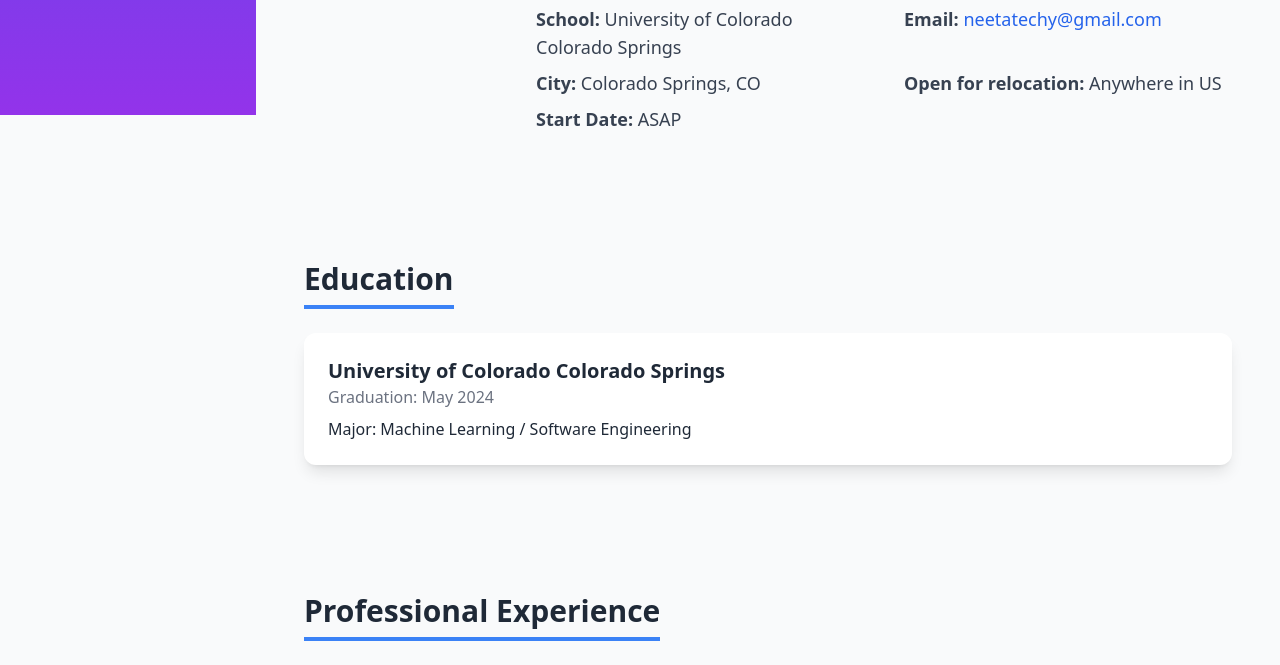
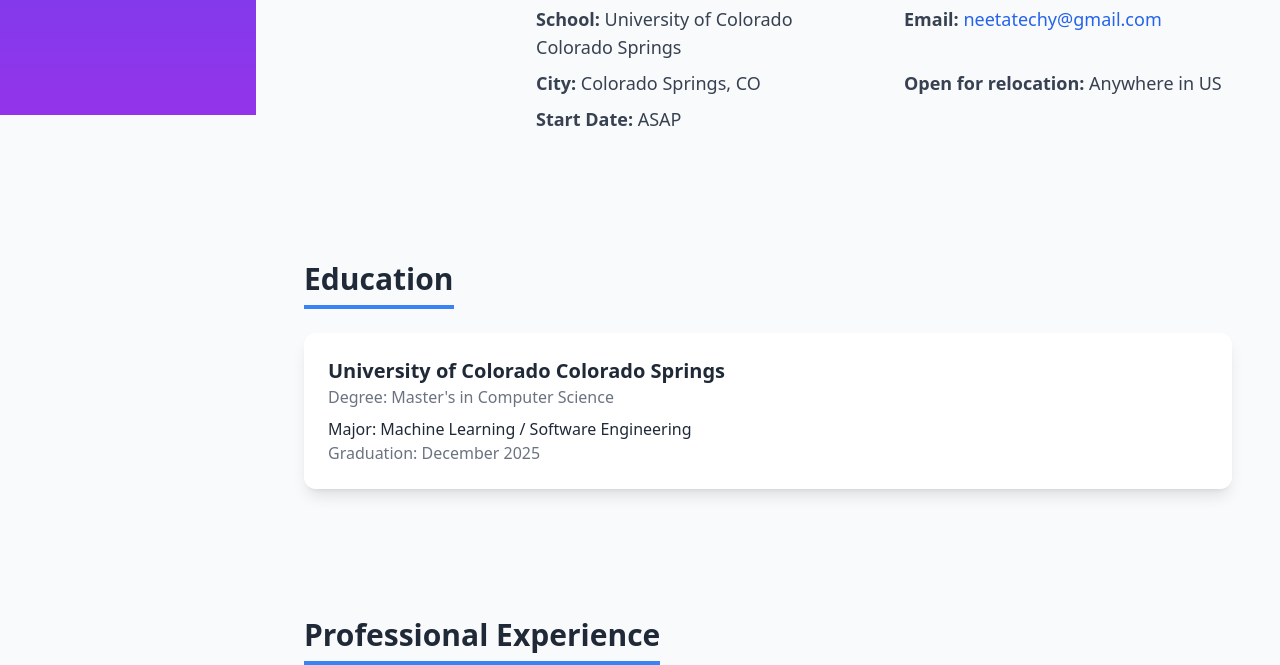
Before and after one commit to NeetaCode/Profile, a plain HTML site: page index.html in a window 1280 px wide. Shown: the part 685-1350 px from the top of the page. Drawn offline with nearby package versions, Linux system fonts and the light colour scheme.

Commit message:
Update index.html

```diff
--- a/index.html
+++ b/index.html
@@ -82,7 +82,7 @@
                     </p>
                     <div class="grid grid-cols-1 sm:grid-cols-2 gap-x-10 gap-y-2 text-gray-700 text-lg">
                         <div><span class="font-semibold">Major:</span> Machine Learning / Software Engineering</div>
-                        <div><span class="font-semibold">Graduation Date:</span> May 2024</div>
+                        <div><span class="font-semibold">Graduation Date:</span> December 2025</div>
                         <div><span class="font-semibold">School:</span> University of Colorado Colorado Springs</div>
                         <div><span class="font-semibold">Email:</span>
                             <a href="mailto:neetatechy@gmail.com" class="text-blue-600 hover:underline">neetatechy@gmail.com</a>
@@ -101,8 +101,10 @@
             <div class="grid gap-6">
                 <div class="bg-white shadow-lg rounded-xl p-6">
                     <h3 class="font-bold text-xl">University of Colorado Colorado Springs</h3>
-                    <p class="text-gray-500">Graduation: May 2024</p>
+                    <p class="text-gray-500">Degree: Master's in Computer Science</p>
                     <p class="mt-2">Major: Machine Learning / Software Engineering</p>
+                    <p class="text-gray-500">Graduation: December 2025</p>
+
                 </div>
             </div>
         </section>
```
